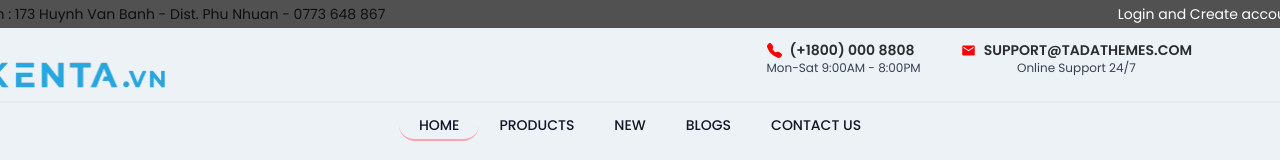
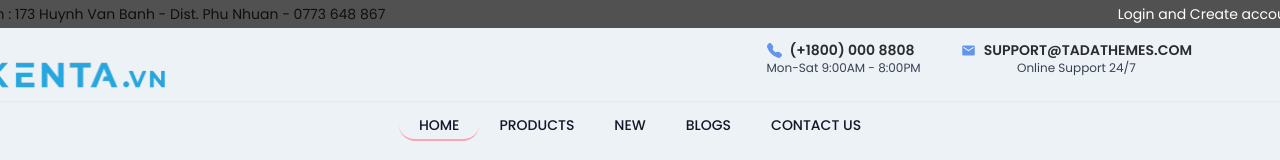
Before and after one commit to TLCN-Organ-EC-Project/TLCN-Frontend, a React (Vite) app in the folder frontend/: page / in a window 1280 px wide. Shown: the top 160 px of the page. Built offline with nearby package versions, Linux system fonts and the light colour scheme; no server answers; some icons are missing.

Commit message:
update router

```diff
--- a/frontend/src/components/Navbar/NavbarLeft.jsx
+++ b/frontend/src/components/Navbar/NavbarLeft.jsx
@@ -9,7 +9,7 @@ const NavbarLeft = () => {
       <div className="hidden md:block">
         <div className="flex gap-2 items-center">
           <span>
-            <BsFillTelephoneFill size={15} color="red" />
+            <BsFillTelephoneFill size={15} color="#6495ED" />
           </span>
           <span className="font-semibold text-sm"> (+1800) 000 8808</span>
         </div>
@@ -17,13 +17,13 @@ const NavbarLeft = () => {
       </div>
       <div className="hidden md:block">
         <div className="flex gap-2 items-center ">
-          <MdEmail size={15} color="red" />
+          <MdEmail size={15} color="#6495ED" />
           <span className="font-semibold text-sm">SUPPORT@TADATHEMES.COM</span>
         </div>
         <div className="text-xs text-gray-700 flex justify-center">Online Support 24/7</div>
       </div>
       <div>
-        <PiHandbagDuotone size={24} color="red" />
+        <PiHandbagDuotone size={24} color="#A9A9A9" />
       </div>
       <div>
         <FaUserCircle size={24} color="rose" />
--- a/frontend/src/components/Product/Product.jsx
+++ b/frontend/src/components/Product/Product.jsx
@@ -1,11 +1,17 @@
 import React from 'react'
 import withBase from '../../hocs/withBase'
 import {formatNumber} from '../../ultils/helper'
+import { useNavigate } from 'react-router-dom'
 
 const Product = ({productData}) => {
+  console.log(productData)
+  const navigate=useNavigate();
   return (
     <div className='w-main text-base'>
-        <div className='p-[15px] flex flex-col items-center gap-3'>
+        <div
+            className='p-[15px] flex flex-col items-center gap-3'
+            onClick={()=>navigate(`/${productData?.id}/${productData?.product_name}`)}
+            >
             <img src={productData?.thumb} className=' top-[20px] left-[200px] w-[33%] object-cover rounded-lg '/>
             <h3 className='text-'>{productData?.product_name}</h3>
             <div>{`${formatNumber(productData?.price)}đ`}</div>
--- a/frontend/src/ultils/path.jsx
+++ b/frontend/src/ultils/path.jsx
@@ -3,12 +3,12 @@ const path={
     HOME:'',
     ALL:'*',
     LOGIN:'login',
-    PRODUCTS:':category',
+    PRODUCTS:'category',
     BLOGS:'blogs',
     DETAIL_BLOG:':bid/:title',
     SERVICES:'services',
     CONTACT_US:'contact',
-    DETAIL__PRODUCT__CATEGORY__PID__TITLE:':category/:pid/:title',
+    DETAIL__PRODUCT__CATEGORY__PID__TITLE:':pid/:productname',
     DETAIL_CART:'my-cart',
 
 
```
